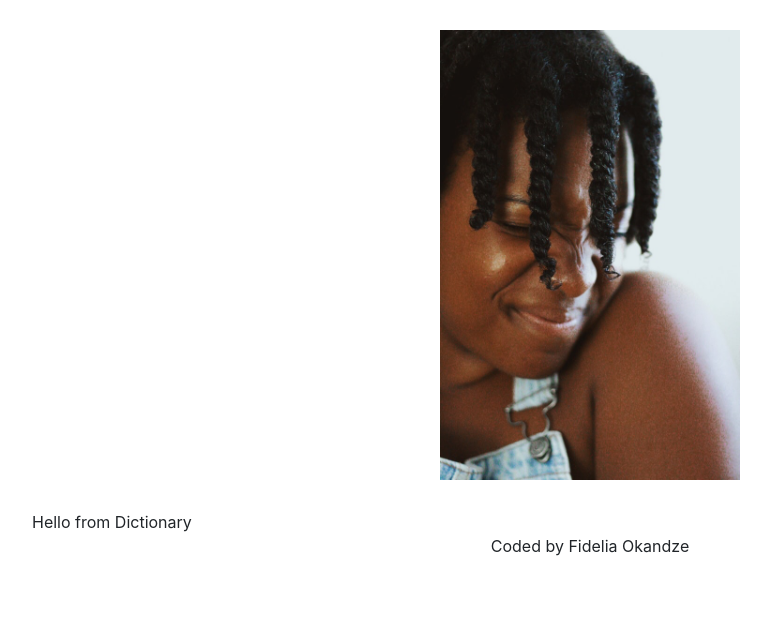
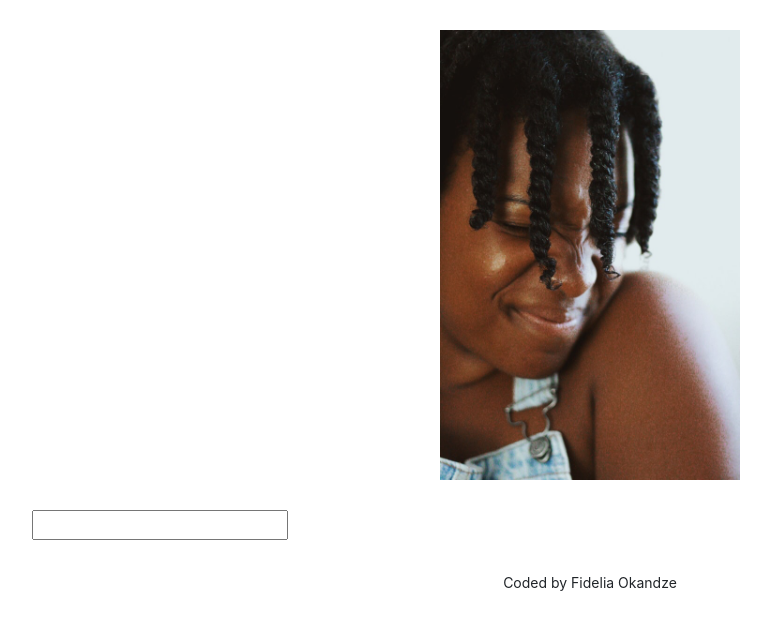
Before and after one commit to Fidelia/dictionary-react, a React (Create React App) app: page / in a window 1280 px wide. Shown: the top 630 px of the page, without its empty margins (50-821 px from the left). Built offline with nearby package versions, Linux system fonts and the light colour scheme.

Commit message:
added search form

```diff
--- a/src/App.css
+++ b/src/App.css
@@ -6,3 +6,7 @@
   display: block;
   margin: 0 auto;
 }
+.app-footer {
+  text-align: center;
+  margin: 30px 0;
+}
--- a/src/App.js
+++ b/src/App.js
@@ -12,7 +12,9 @@ function App() {
         <main>
           <Dictionary />
         </main>
-        <footer className="text-center">Coded by Fidelia Okandze</footer>
+        <footer className="app-footer">
+          <small>Coded by Fidelia Okandze</small>
+        </footer>
       </div>
     </div>
   );
--- a/src/Dictionary.css
+++ b/src/Dictionary.css
@@ -0,0 +1,2 @@
+.Dictionary {
+}
--- a/src/Dictionary.js
+++ b/src/Dictionary.js
@@ -2,5 +2,15 @@ import React from "react";
 import "./Dictionary.css";
 
 export default function Dictionary() {
-  return <div className="Dictionary">Hello from Dictionary</div>;
+  function search() {
+    alert("searching");
+  }
+
+  return (
+    <div className="Dictionary">
+      <form onSubmit={search}>
+        <input type="search" />
+      </form>
+    </div>
+  );
 }
```
